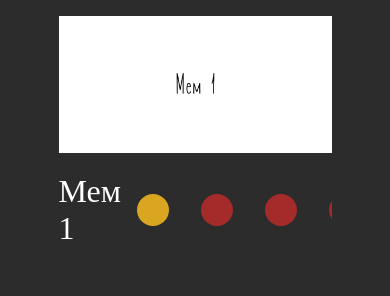
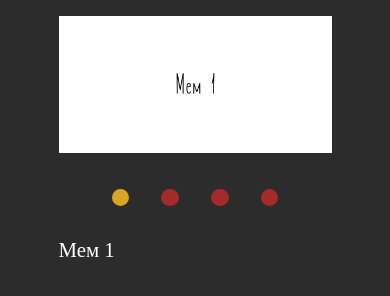
Before and after one commit to kengurenokRu/cssMemeSlider, a plain HTML site: page cssMemeSlider/index.html in a window 390 px wide. Drawn offline with Linux system fonts and the light colour scheme.

Commit message:
fix: fix media size and bug for pagination button  (Wed, Sep 20, 2023 11:12:27 AM)

```diff
--- a/cssMemeSlider/css/style.css
+++ b/cssMemeSlider/css/style.css
@@ -115,7 +115,7 @@ input{
     background-color: goldenrod;
 }
 
-@media screen and (max-width: 320px) {
+@media screen and (max-width: 500px) {
 
 .bottomSlider {
     display: flex;
@@ -146,6 +146,6 @@ p
     border-radius: 50%;
     transition: all 0.4s ease;
     box-sizing: content-box;
-    border: 0.5em solid #2c2c2d;
+    border: 1em solid #2c2c2d;
 }
   }
```
